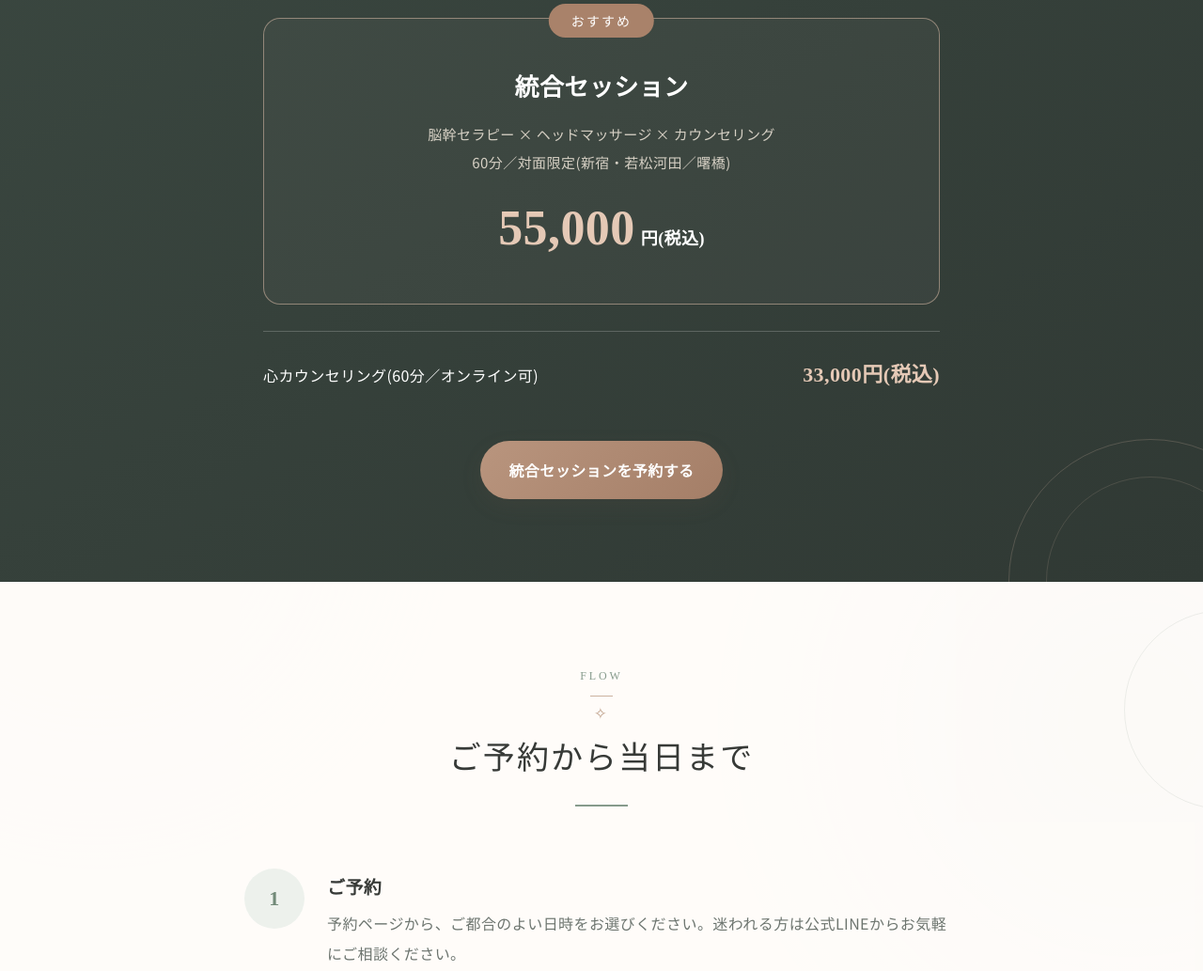
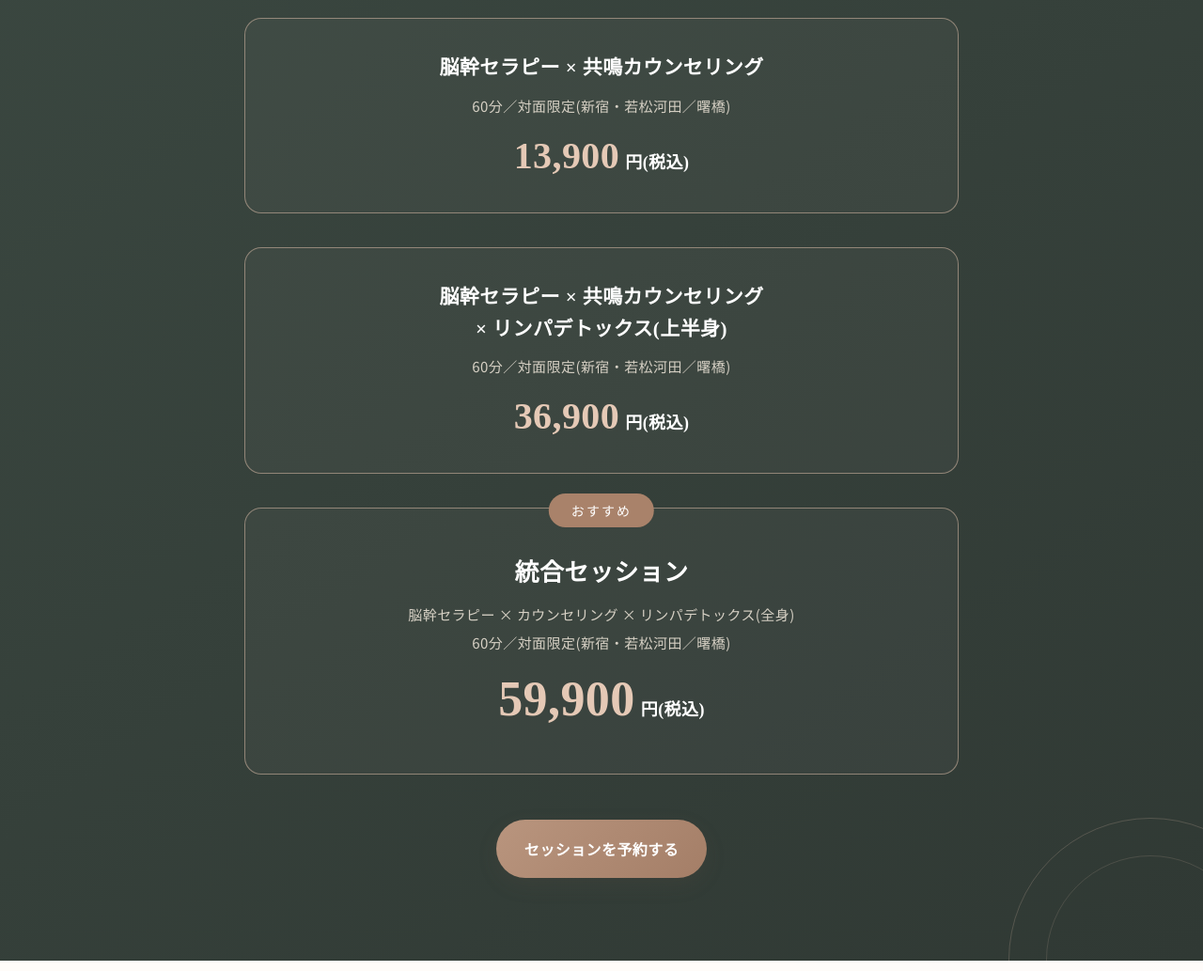
Before and after one commit to umemura-raisecolor/proposals, a plain HTML site: page shine-seeds-lab/index.html in a window 1280 px wide. Shown: the part 5984-7017 px from the top of the page at 94% size. Drawn offline with Linux system fonts and the light colour scheme.

Commit message:
shine-seeds-lab: メニューを3つに作り直し(LP料金・予約ページ・FAQ)
Co-Authored-By: Claude Opus 5.5 <noreply@anthropic.com>
Claude-Session: https://claude.ai/code/session_01N5Smr1XGS8c8PuWboZL3YX

```diff
--- a/shine-seeds-lab/index.html
+++ b/shine-seeds-lab/index.html
@@ -123,6 +123,16 @@ header .wrap{display:flex;align-items:center;justify-content:space-between;heigh
 .sub-price{max-width:720px;margin:28px auto 0;display:flex;justify-content:space-between;align-items:center;gap:16px;border-top:1px solid rgba(255,255,255,.2);padding-top:24px;font-size:16px;flex-wrap:wrap}
 .sub-price b{color:var(--gold2);font-size:22px;font-family:"Noto Serif JP",serif}
 .price .cta{text-align:center;margin-top:48px}
+
+.price-list{max-width:760px;margin:0 auto;display:grid;gap:36px}
+.price-list .price-box{max-width:none;width:100%;padding:36px 32px}
+.price-list .price-box h3{font-size:21px;line-height:1.6}
+.price-list .price-box .detail{margin-bottom:14px}
+.price-list .price-box .yen{font-size:40px}
+.price-list .price-main{padding:48px 32px}
+.price-list .price-main h3{font-size:26px}
+.price-list .price-main .yen{font-size:52px}
+@media (max-width:768px){.price-list .price-box{padding:36px 20px}.price-list .price-box h3{font-size:18px}.price-list .price-main .yen{font-size:42px}.price-list .price-box .yen{font-size:34px}}
 
 /* voice */
 .voices{display:grid;grid-template-columns:repeat(2,1fr);gap:24px;max-width:860px;margin:0 auto}
@@ -615,17 +625,25 @@ header:not(.is-scrolled) .logo small{color:#e6d3c4}
   <div class="wrap">
     <span class="en reveal">Price</span>
     <h2 class="reveal">メニュー・料金</h2>
-    <div class="price-box reveal">
-      <span class="label">おすすめ</span>
-      <h3>統合セッション</h3>
-      <p class="detail">脳幹セラピー × ヘッドマッサージ × カウンセリング<br>60分／対面限定(新宿・若松河田／曙橋)</p>
-      <p class="yen">55,000<small>円(税込)</small></p>
+    <div class="price-list">
+      <div class="price-box reveal">
+        <h3>脳幹セラピー × 共鳴カウンセリング</h3>
+        <p class="detail">60分／対面限定(新宿・若松河田／曙橋)</p>
+        <p class="yen">13,900<small>円(税込)</small></p>
+      </div>
+      <div class="price-box reveal">
+        <h3>脳幹セラピー × 共鳴カウンセリング<br>× リンパデトックス(上半身)</h3>
+        <p class="detail">60分／対面限定(新宿・若松河田／曙橋)</p>
+        <p class="yen">36,900<small>円(税込)</small></p>
+      </div>
+      <div class="price-box price-main reveal">
+        <span class="label">おすすめ</span>
+        <h3>統合セッション</h3>
+        <p class="detail">脳幹セラピー × カウンセリング × リンパデトックス(全身)<br>60分／対面限定(新宿・若松河田／曙橋)</p>
+        <p class="yen">59,900<small>円(税込)</small></p>
+      </div>
     </div>
-    <div class="sub-price reveal">
-      <span>心カウンセリング(60分／オンライン可)</span>
-      <b>33,000円(税込)</b>
-    </div>
-    <div class="cta reveal"><a class="btn btn-gold" href="./reserve/">統合セッションを予約する</a></div>
+    <div class="cta reveal"><a class="btn btn-gold" href="./reserve/">セッションを予約する</a></div>
   </div>
 </section>
 
@@ -670,7 +688,7 @@ header:not(.is-scrolled) .logo small{color:#e6d3c4}
     <div class="faq-list reveal">
       <details><summary>脳幹セラピーを受けるのは初めてでも大丈夫ですか？</summary><p>はい、初めての方も大歓迎です。最初にお身体やお気持ちの状態をお聞きしてから、ていねいに進めていきます。</p></details>
       <details><summary>どんな服装で行けばいいですか？</summary><p>締めつけの少ない、楽な服装でお越しください。</p></details>
-      <details><summary>オンラインでも受けられますか？</summary><p>統合セッションは対面限定です。オンラインをご希望の方は「心カウンセリング(60分)」をご利用ください。</p></details>
+      <details><summary>オンラインでも受けられますか？</summary><p>すべてのメニューを、サロンでの対面のみで行っています。</p></details>
       <details><summary>男性でも受けられますか？</summary><p>はい、男性の方にもご利用いただいています。</p></details>
       <details><summary>施術は痛くありませんか？</summary><p>骨をボキボキ鳴らすような施術ではありませんので、ご安心ください。お一人おひとりのお身体の状態に合わせて、無理のない施術を心がけています。</p></details>
       <details><summary>通院中・服薬中でも施術を受けられますか？ 麻痺がある場合も大丈夫ですか？</summary><p>はい、通院中や服薬中の方、麻痺のある方も、まずはお気軽にご相談ください。看護師として40年以上の経験を持つ施術者が、お身体の状態を丁寧に伺い、一人ひとりに合わせて対応いたします。状態によっては、医師への確認をお願いする場合もございますので、安心してご相談ください。</p></details>
```
Also changed, not shown: shine-seeds-lab/reserve/index.html (+8 -4 lines).
